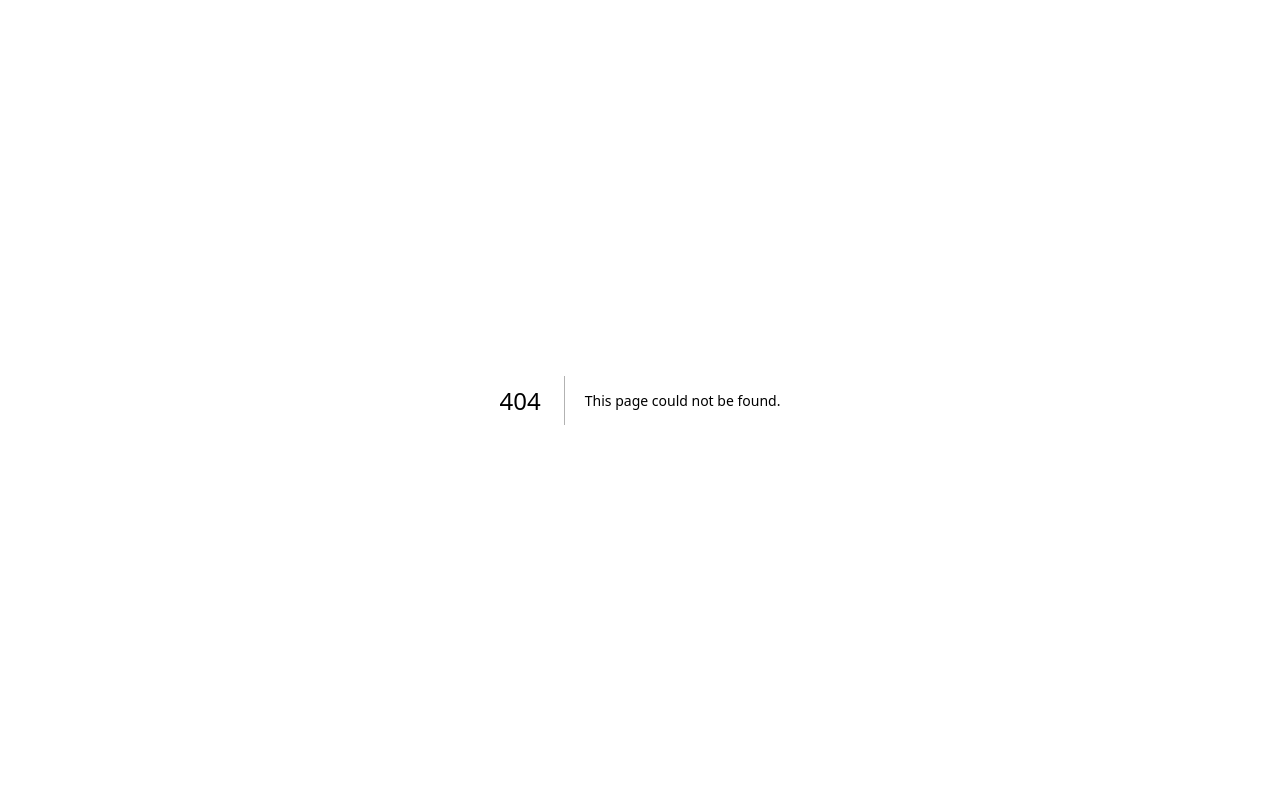
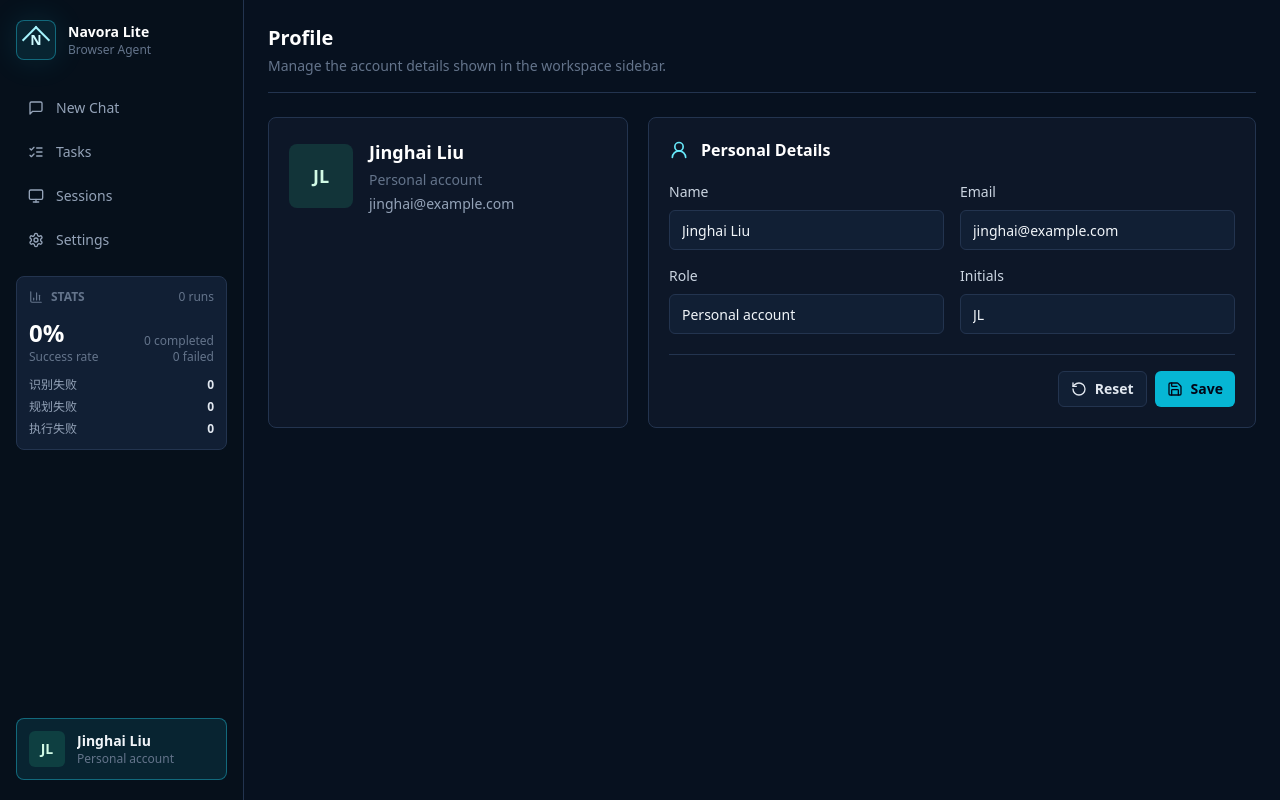
Before and after one commit to LiuJinghai26/Navora-Lite, a Next.js app in the folder apps/web/: page /profile in a window 1280 px wide. Before the commit this address had no page. Built offline with nearby package versions, Linux system fonts and the light colour scheme; no server answers.

Commit message:
Add the personal profile page

```diff
--- /dev/null
+++ b/apps/web/src/app/profile/page.tsx
@@ -0,0 +1,108 @@
+"use client";
+
+import { AppSidebar } from "@/components/app-sidebar";
+import { DEFAULT_PROFILE, readStoredProfile, storeProfile, type UserProfile } from "@/lib/profile";
+import { RotateCcw, Save, UserRound } from "lucide-react";
+import { useEffect, useState } from "react";
+
+const fields: Array<{ key: keyof UserProfile; label: string; type?: string; placeholder: string }> = [
+  { key: "name", label: "Name", placeholder: "Your name" },
+  { key: "email", label: "Email", type: "email", placeholder: "you@example.com" },
+  { key: "role", label: "Role", placeholder: "Personal account" },
+  { key: "initials", label: "Initials", placeholder: "JL" }
+];
+
+export default function ProfilePage() {
+  const [profile, setProfile] = useState<UserProfile>(DEFAULT_PROFILE);
+  const [saved, setSaved] = useState(false);
+
+  useEffect(() => {
+    setProfile(readStoredProfile());
+  }, []);
+
+  const updateField = (key: keyof UserProfile, value: string) => {
+    setSaved(false);
+    setProfile((current) => ({ ...current, [key]: value }));
+  };
+
+  const saveProfile = () => {
+    setProfile(storeProfile(profile));
+    setSaved(true);
+  };
+
+  const resetProfile = () => {
+    setProfile(DEFAULT_PROFILE);
+    setSaved(false);
+  };
+
+  return (
+    <div className="flex min-h-screen flex-col bg-surface md:flex-row">
+      <AppSidebar />
+      <main className="min-w-0 flex-1 px-6 py-6">
+        <header className="mb-6 flex flex-wrap items-center justify-between gap-3 border-b border-stroke pb-4">
+          <div>
+            <h1 className="text-xl font-semibold text-white">Profile</h1>
+            <p className="mt-1 text-sm text-slate-500">Manage the account details shown in the workspace sidebar.</p>
+          </div>
+        </header>
+
+        <div className="grid gap-5 xl:grid-cols-[360px_minmax(0,1fr)]">
+          <section className="rounded-lg border border-stroke bg-panel p-5">
+            <div className="flex items-center gap-4">
+              <div className="grid h-16 w-16 shrink-0 place-items-center rounded-lg bg-emerald-400/15 text-lg font-bold text-emerald-100">
+                {profile.initials || DEFAULT_PROFILE.initials}
+              </div>
+              <div className="min-w-0">
+                <h2 className="break-words text-lg font-semibold text-white">{profile.name || DEFAULT_PROFILE.name}</h2>
+                <p className="mt-1 break-words text-sm text-slate-500">{profile.role || DEFAULT_PROFILE.role}</p>
+                <p className="mt-1 break-words text-sm text-slate-400">{profile.email || DEFAULT_PROFILE.email}</p>
+              </div>
+            </div>
+          </section>
+
+          <section className="rounded-lg border border-stroke bg-panel p-5">
+            <div className="mb-5 flex items-center gap-3">
+              <UserRound className="h-5 w-5 text-cyan-300" />
+              <h2 className="font-semibold text-white">Personal Details</h2>
+            </div>
+
+            <div className="grid gap-4 md:grid-cols-2">
+              {fields.map((field) => (
+                <label key={field.key} className="grid gap-2 text-sm">
+                  <span className="font-medium text-slate-300">{field.label}</span>
+                  <input
+                    className="h-10 rounded-md border border-stroke bg-panelSoft px-3 text-slate-100 outline-none placeholder:text-slate-600 focus:border-cyan-400/60"
+                    type={field.type || "text"}
+                    value={profile[field.key]}
+                    onChange={(event) => updateField(field.key, event.target.value)}
+                    placeholder={field.placeholder}
+                  />
+                </label>
+              ))}
+            </div>
+
+            <div className="mt-5 flex flex-wrap items-center justify-between gap-3 border-t border-stroke pt-4">
+              <span className="text-sm text-emerald-200">{saved ? "Profile saved." : ""}</span>
+              <div className="flex flex-wrap items-center gap-2">
+                <button
+                  className="inline-flex h-9 items-center gap-2 rounded-md border border-stroke bg-panelSoft px-3 text-sm font-semibold text-slate-200 hover:border-cyan-400/50"
+                  onClick={resetProfile}
+                >
+                  <RotateCcw className="h-4 w-4" />
+                  Reset
+                </button>
+                <button
+                  className="inline-flex h-9 items-center gap-2 rounded-md bg-cyan-500 px-3 text-sm font-semibold text-slate-950 hover:bg-cyan-400"
+                  onClick={saveProfile}
+                >
+                  <Save className="h-4 w-4" />
+                  Save
+                </button>
+              </div>
+            </div>
+          </section>
+        </div>
+      </main>
+    </div>
+  );
+}
--- a/apps/web/src/components/app-sidebar.tsx
+++ b/apps/web/src/components/app-sidebar.tsx
@@ -6,6 +6,7 @@ import Link from "next/link";
 import { usePathname } from "next/navigation";
 import { useEffect, useMemo, useState } from "react";
 import { getTasks } from "@/lib/api";
+import { DEFAULT_PROFILE, PROFILE_UPDATED_EVENT, readStoredProfile, type UserProfile } from "@/lib/profile";
 import { buildRunStats, failureLabels } from "@/lib/run-stats";
 import type { FailureType, Run } from "@/lib/types";
 
@@ -19,6 +20,7 @@ const nav = [
 export function AppSidebar() {
   const pathname = usePathname();
   const [tasks, setTasks] = useState<Run[]>([]);
+  const [profile, setProfile] = useState<UserProfile>(DEFAULT_PROFILE);
 
   useEffect(() => {
     // Refresh sidebar stats whenever navigation changes because task history may have changed.
@@ -34,6 +36,17 @@ export function AppSidebar() {
       mounted = false;
     };
   }, [pathname]);
+
+  useEffect(() => {
+    setProfile(readStoredProfile());
+    const updateProfile = () => setProfile(readStoredProfile());
+    window.addEventListener(PROFILE_UPDATED_EVENT, updateProfile);
+    window.addEventListener("storage", updateProfile);
+    return () => {
+      window.removeEventListener(PROFILE_UPDATED_EVENT, updateProfile);
+      window.removeEventListener("storage", updateProfile);
+    };
+  }, []);
 
   const stats = useMemo(() => buildRunStats(tasks), [tasks]);
 
@@ -112,17 +125,26 @@ export function AppSidebar() {
         </div>
       </Link>
 
-      <div className="mt-auto hidden rounded-lg border border-stroke bg-panelSoft p-3 md:block">
+      <Link
+        href="/profile"
+        className={clsx(
+          "mt-auto hidden rounded-lg border p-3 transition md:block",
+          pathname.startsWith("/profile")
+            ? "border-cyan-400/40 bg-cyan-400/10"
+            : "border-stroke bg-panelSoft hover:border-cyan-400/45 hover:bg-cyan-400/10"
+        )}
+        aria-label="Open profile"
+      >
         <div className="flex items-center gap-3">
           <div className="grid h-9 w-9 place-items-center rounded-md bg-emerald-400/15 text-sm font-bold text-emerald-100">
-            JL
+            {profile.initials}
           </div>
-          <div>
-            <div className="text-sm font-semibold text-slate-100">Jinghai Liu</div>
-            <div className="text-xs text-slate-500">Personal account</div>
+          <div className="min-w-0">
+            <div className="truncate text-sm font-semibold text-slate-100">{profile.name}</div>
+            <div className="truncate text-xs text-slate-500">{profile.role}</div>
           </div>
         </div>
-      </div>
+      </Link>
     </aside>
   );
 }
--- /dev/null
+++ b/apps/web/src/lib/profile.ts
@@ -0,0 +1,62 @@
+export interface UserProfile {
+  name: string;
+  email: string;
+  role: string;
+  initials: string;
+}
+
+export const PROFILE_STORAGE_KEY = "navora-user-profile";
+export const PROFILE_UPDATED_EVENT = "navora-profile-updated";
+
+export const DEFAULT_PROFILE: UserProfile = {
+  name: "Jinghai Liu",
+  email: "jinghai@example.com",
+  role: "Personal account",
+  initials: "JL"
+};
+
+function normalizeInitials(value: string, name: string) {
+  const trimmed = value.trim().slice(0, 3);
+  if (trimmed) return trimmed.toUpperCase();
+  return name
+    .split(/\s+/)
+    .filter(Boolean)
+    .slice(0, 2)
+    .map((part) => part[0])
+    .join("")
+    .toUpperCase() || DEFAULT_PROFILE.initials;
+}
+
+export function normalizeProfile(profile: UserProfile): UserProfile {
+  const name = profile.name.trim() || DEFAULT_PROFILE.name;
+  return {
+    name,
+    email: profile.email.trim(),
+    role: profile.role.trim() || DEFAULT_PROFILE.role,
+    initials: normalizeInitials(profile.initials, name)
+  };
+}
+
+export function readStoredProfile(): UserProfile {
+  if (typeof window === "undefined") return DEFAULT_PROFILE;
+  try {
+    const raw = window.localStorage.getItem(PROFILE_STORAGE_KEY);
+    if (!raw) return DEFAULT_PROFILE;
+    const parsed = JSON.parse(raw) as Partial<UserProfile>;
+    return normalizeProfile({
+      name: parsed.name || DEFAULT_PROFILE.name,
+      email: parsed.email || DEFAULT_PROFILE.email,
+      role: parsed.role || DEFAULT_PROFILE.role,
+      initials: parsed.initials || DEFAULT_PROFILE.initials
+    });
+  } catch {
+    return DEFAULT_PROFILE;
+  }
+}
+
+export function storeProfile(profile: UserProfile) {
+  const normalized = normalizeProfile(profile);
+  window.localStorage.setItem(PROFILE_STORAGE_KEY, JSON.stringify(normalized));
+  window.dispatchEvent(new CustomEvent(PROFILE_UPDATED_EVENT, { detail: normalized }));
+  return normalized;
+}
```
